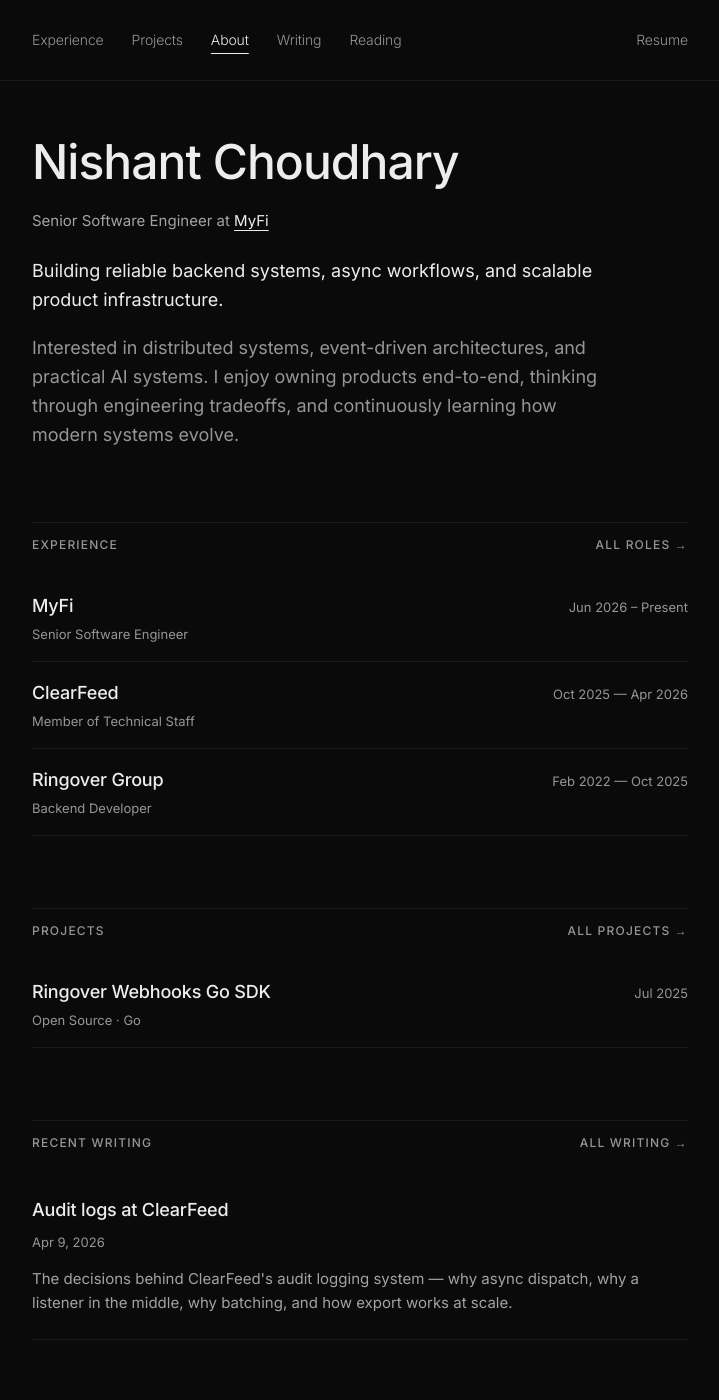
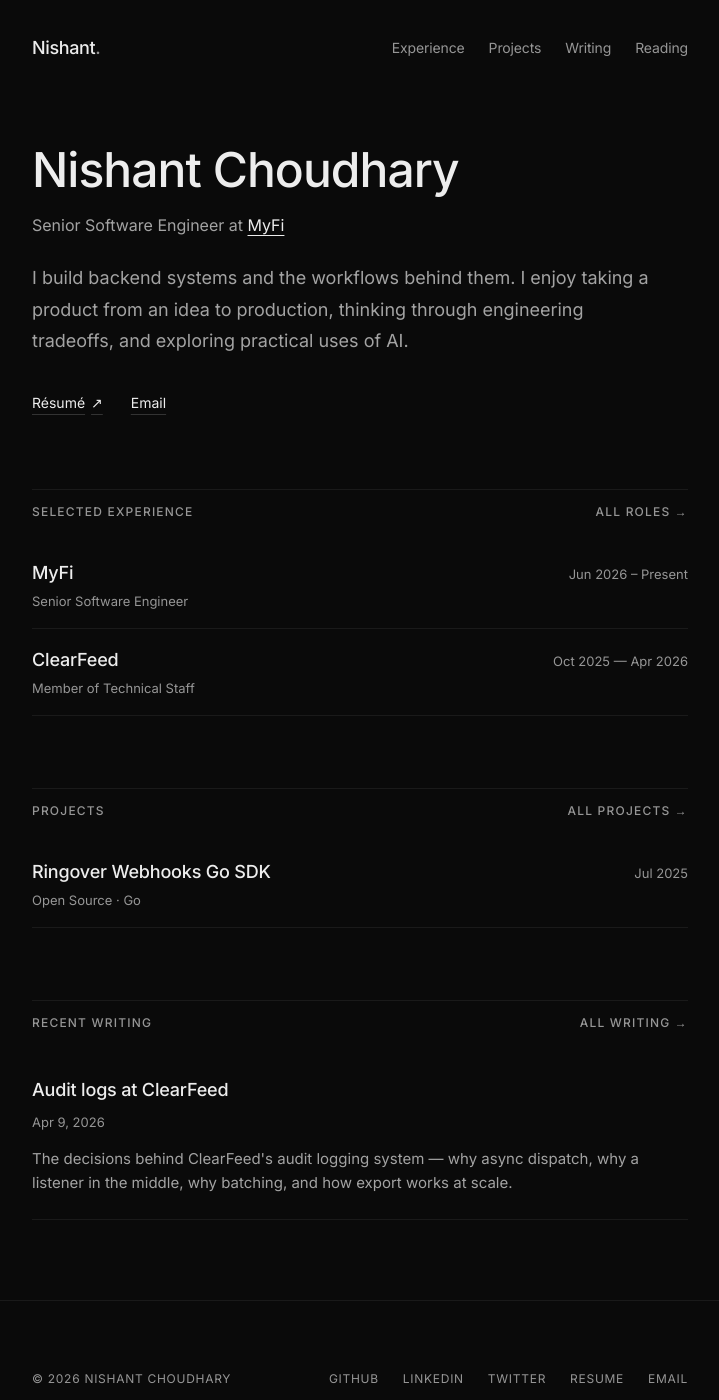
Before and after one commit to nishantc7/nishantc7.github.io, a Jekyll site: the page built from index.html, in a window 1280 px wide and 1400 px high. Shown: the whole window, without its empty margins (280-999 px from the left). Built offline with Jekyll 4.4.1, drawn with Linux system fonts in a browser that asks for light colours; some of the changed text lies outside the part shown.

Commit message:
Create alternative personal homepage preview

```diff
--- a/_includes/nav.html
+++ b/_includes/nav.html
@@ -1,13 +1,12 @@
 {% assign current = page.nav_id | default: page.url %}
 <header class="site-nav">
   <div class="nav-inner">
+    <a class="site-name" href="{{ '/' | relative_url }}" aria-label="Nishant, home"{% if current == "home" %} aria-current="page"{% endif %}>Nishant<span aria-hidden="true">.</span></a>
     <nav class="nav-links" aria-label="Main navigation">
       <a href="{{ '/experience/' | relative_url }}"{% if current == "experience" or page.url contains "/experience" %} class="active" aria-current="page"{% endif %}>Experience</a>
       <a href="{{ '/projects/' | relative_url }}"{% if current == "projects" or page.url contains "/projects" %} class="active" aria-current="page"{% endif %}>Projects</a>
-      <a href="{{ '/' | relative_url }}"{% if current == "home" %} class="active" aria-current="page"{% endif %}>About</a>
       <a href="{{ '/writing/' | relative_url }}"{% if current == "writing" or page.url contains "/writing" %} class="active" aria-current="page"{% endif %}>Writing</a>
       <a href="{{ '/reading/' | relative_url }}"{% if current == "reading" %} class="active" aria-current="page"{% endif %}>Reading</a>
     </nav>
-    <a href="{{ site.author.resume }}" target="_blank" rel="noopener" class="nav-email">Resume</a>
   </div>
 </header>
--- a/assets/css/main.css
+++ b/assets/css/main.css
@@ -816,3 +816,35 @@
 @media (prefers-reduced-motion: reduce) {
   *, *::before, *::after { transition: none !important; }
 }
+
+/* Alternative personal-home composition */
+.site-nav { position: static; border-bottom: 0; }
+.nav-inner { height: auto; min-height: 96px; padding-top: 20px; padding-bottom: 20px; gap: 32px; }
+.site-name { color: var(--primary); font-size: 18px; font-weight: 500; letter-spacing: -0.02em; min-height: 44px; display: inline-flex; align-items: center; }
+.site-name span { color: var(--muted); }
+.nav-links { gap: 24px; }
+.nav-links a { font-size: 14px; font-weight: 400; }
+.page { padding-top: 56px; }
+body.page-home .page { padding-top: 48px; }
+.hero .display { font-size: clamp(34px, 5vw, 48px); max-width: none; margin-bottom: 16px; }
+.hero-current { margin: 0 0 24px; font-size: 16px; }
+.hero .hero-bio { font-size: 18px; line-height: 1.75; max-width: 56ch; color: var(--subtle); margin-bottom: 24px; }
+.intro-links { display: flex; flex-wrap: wrap; gap: 28px; }
+.intro-links a { display: inline-flex; align-items: center; gap: 6px; min-height: 44px; font-size: 14px; text-decoration: underline; text-underline-offset: 6px; text-decoration-color: var(--hairline-hover); }
+.intro-links a:hover { text-decoration-color: var(--primary); }
+body.page-home .hero { margin-bottom: 64px; }
+.section-header { gap: 16px; }
+@media (max-width: 720px) {
+ .nav-inner { gap: 24px; }
+ .nav-links { gap: 18px; }
+ .page { padding-top: 40px; }
+}
+@media (max-width: 540px) {
+ .nav-inner { flex-direction: column; align-items: flex-start; gap: 8px; min-height: 116px; }
+ .nav-links { width: 100%; flex: none; justify-content: space-between; gap: 12px; }
+ .nav-links a { font-size: 14px; }
+ body.page-home .page { padding-top: 32px; }
+ .hero .hero-bio { font-size: 17px; }
+ .hero-current { font-size: 15px; }
+ .section-header .label-caps { font-size: 11px; letter-spacing: 0.06em; }
+}
--- a/index.html
+++ b/index.html
@@ -7,17 +7,16 @@
 <section class="hero">
   <h1 class="display">Nishant Choudhary</h1>
   <p class="hero-current">Senior Software Engineer at <a href="{{ '/experience/#myfi' | relative_url }}">MyFi</a></p>
-  <p class="body-lg hero-lede">
-    Building reliable backend systems, async workflows, and scalable product infrastructure.
-  </p>
-  <p class="body-lg hero-bio">
-    Interested in distributed systems, event-driven architectures, and practical AI systems. I enjoy owning products end-to-end, thinking through engineering tradeoffs, and continuously learning how modern systems evolve.
-  </p>
+  <p class="body-lg hero-bio">I build backend systems and the workflows behind them. I enjoy taking a product from an idea to production, thinking through engineering tradeoffs, and exploring practical uses of AI.</p>
+  <div class="intro-links">
+    <a href="{{ site.author.resume }}" target="_blank" rel="noopener">Résumé <span aria-hidden="true">↗</span><span class="sr-only"> (opens in a new tab)</span></a>
+    <a href="mailto:{{ site.author.email }}">Email</a>
+  </div>
 </section>
 
 <section class="section">
   <div class="section-header">
-    <h2 class="label-caps">Experience</h2>
+    <h2 class="label-caps">Selected experience</h2>
     <a href="{{ '/experience/' | relative_url }}" class="label-caps" style="color: var(--muted);">All Roles →</a>
   </div>
   <div class="role-list">
@@ -34,13 +33,6 @@
         <span class="metadata role-sub">Member of Technical Staff</span>
       </div>
       <span class="metadata">Oct 2025 — Apr 2026</span>
-    </a>
-    <a href="{{ '/experience/#ringover-backend' | relative_url }}" class="role-row">
-      <div>
-        <span class="h2 role-title">Ringover Group</span>
-        <span class="metadata role-sub">Backend Developer</span>
-      </div>
-      <span class="metadata">Feb 2022 — Oct 2025</span>
     </a>
   </div>
 </section>
@@ -79,6 +71,7 @@
 {% endif %}
 
 {% assign reading = site.data.reading | sort: 'date' | reverse %}
+{% if reading.size > 0 %}
 <section class="section">
   <div class="section-header">
     <h2 class="label-caps">Recently read</h2>
@@ -94,3 +87,5 @@
   <p class="body-md">Reading links coming soon.</p>
   {% endif %}
 </section>
+
+{% endif %}
```
Also changed, not shown: .github/workflows/preview.yml, README.md.
